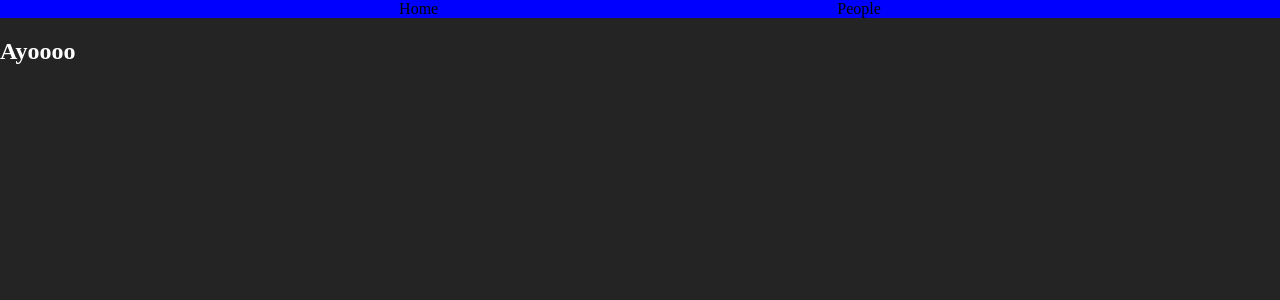
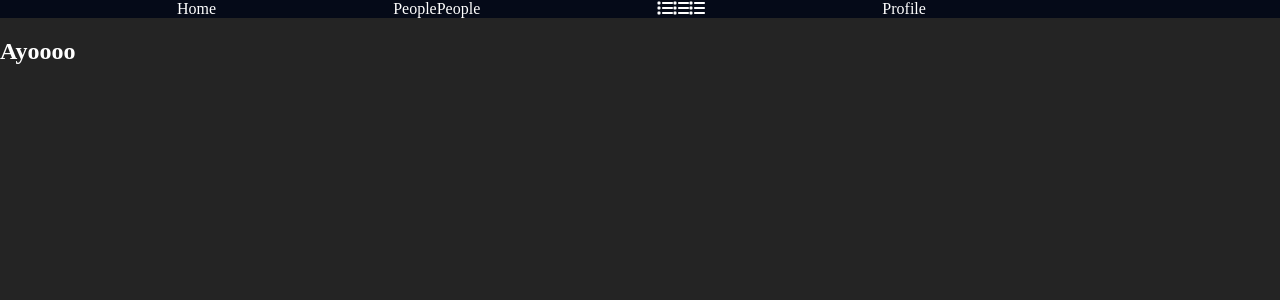
Before and after one commit to Madfarm/backendNextTest, a Next.js app: page / in a window 1280 px wide. Shown: the top 300 px of the page. Built offline with nearby package versions, Linux system fonts and the light colour scheme.

Commit message:
Hopefully fix

```diff
--- a/app/Nav.jsx
+++ b/app/Nav.jsx
@@ -1,11 +1,28 @@
 import Link from "next/link"
 import styles from './Nav.module.css'
+import { FontAwesomeIcon } from "@fortawesome/react-fontawesome"
+import { faList } from "@fortawesome/free-solid-svg-icons"
 
 export default function Nav(){
     return (
         <nav className={styles.Nav}>
+            <div>
             <Link href="/">Home</Link>
+            </div>
+
+            <div>
             <Link href="/people">People</Link>
+            <Link href="/people">People</Link>
+            </div>
+
+            <div>
+            <Link href="/people"><FontAwesomeIcon icon={faList} style={{color: "#ffffff",}} /></Link>
+            <Link href="/people"><FontAwesomeIcon icon={faList} style={{color: "#ffffff",}} /></Link>
+            <Link href="/people"><FontAwesomeIcon icon={faList} style={{color: "#ffffff",}} /></Link>
+
+            </div>
+                <Link href="/">Profile</Link>
+            <div></div>
         </nav>
     )
 }
--- a/app/Nav.module.css
+++ b/app/Nav.module.css
@@ -2,11 +2,10 @@
     display: flex;
     justify-content: space-evenly;
 
-    background-color: blue;
-
+    background-color: rgb(5,10,24);
 }
 
 .Nav a {
     text-decoration: none;
-    color: black;
+    color: white;
 }
--- a/app/globals.css
+++ b/app/globals.css
@@ -6,6 +6,12 @@ body {
     padding: 0;
     background-color: #242424;
     color: white;
+
+    height: 100vh;
+    display: flex;
+    flex-direction: column;
+
+    overflow: hidden;
 }
 
 a {
--- a/next.config.js
+++ b/next.config.js
@@ -12,7 +12,7 @@ const nextConfig = {
             pathname: '/g/**/**',
           },
         ],
-      },
+    },
 };
 
   module.exports = nextConfig;
--- a/package.json
+++ b/package.json
@@ -13,6 +13,10 @@
   "author": "",
   "license": "ISC",
   "dependencies": {
+    "@fortawesome/fontawesome-svg-core": "^6.4.0",
+    "@fortawesome/free-brands-svg-icons": "^6.4.0",
+    "@fortawesome/free-solid-svg-icons": "^6.4.0",
+    "@fortawesome/react-fontawesome": "^0.2.0",
     "next": "^13.4.1",
     "react": "^18.2.0",
     "react-dom": "^18.2.0"
```
Also changed, not shown: 2 other files (tests, documents, lock files or other folders).
